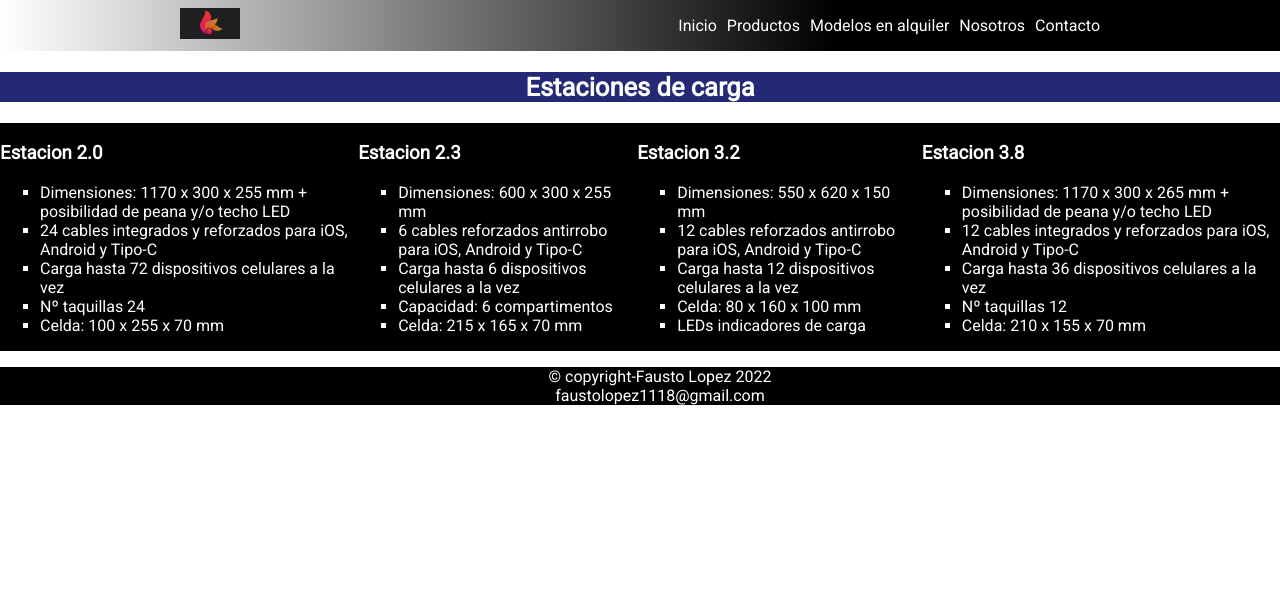
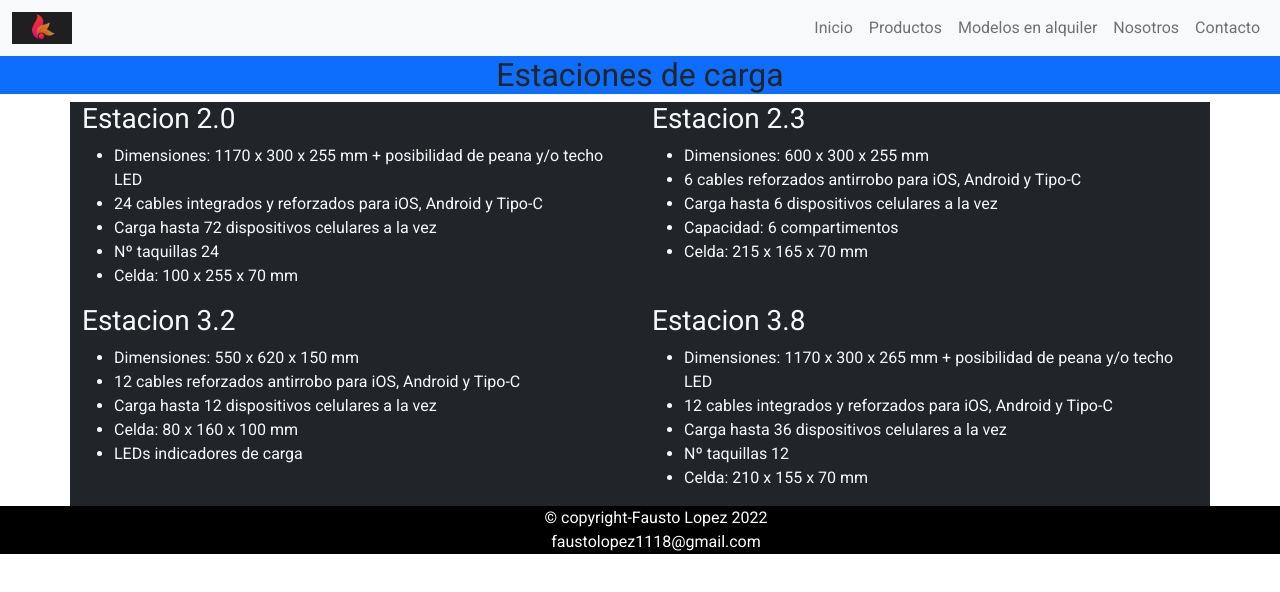
Before and after one commit to faustolopez11/estaciondecarga, a plain HTML site: page productos.html in a window 1280 px wide. Drawn offline with nearby package versions, Linux system fonts and the light colour scheme.

Commit message:
agregue bootstrap a productos

```diff
--- a/css/estilos.css
+++ b/css/estilos.css
@@ -316,7 +316,7 @@ nav a {
 
 
 
-.section-productos {
+/* .section-productos {
     background-color: black;
 }
 
@@ -335,7 +335,7 @@ nav a {
 
 .productos li {
     list-style-type: square;
-}
+} */
 
 
 
--- a/productos.html
+++ b/productos.html
@@ -4,14 +4,16 @@
     <meta charset="UTF-8">
     <meta name="viewport" content="width=device-width, initial-scale=1.0" />
     <title>Estaciones de carga tuc</title>
-    <link href="css/estilos.css" rel="stylesheet"/>
     <link rel="preconnect" href="https://fonts.googleapis.com">
     <link rel="preconnect" href="https://fonts.gstatic.com" crossorigin>
     <link href="https://fonts.googleapis.com/css2?family=Roboto:wght@100;300;400&display=swap" rel="stylesheet">
+    <!-- CSS only -->
+    <link href="https://cdn.jsdelivr.net/npm/bootstrap@5.2.0/dist/css/bootstrap.min.css" rel="stylesheet" integrity="sha384-gH2yIJqKdNHPEq0n4Mqa/HGKIhSkIHeL5AyhkYV8i59U5AR6csBvApHHNl/vI1Bx" crossorigin="anonymous">
+    <link href="css/estilos.css" rel="stylesheet"/>
 </head>
 <body>
 
-    <header class="menu">
+    <!-- <header class="menu">
         <div class="logo">
             <img src="imagenes/logopagina.jpg" alt="logopagina" title="logopagina"/>
         </div>
@@ -34,15 +36,46 @@
                 </li>
             </ul>
         </nav>
+    </header> -->
+
+    <header>
+        <nav class="navbar navbar-expand-lg bg-light">
+            <div class="container-fluid">
+                <img src="imagenes/logopagina.jpg" width=60px alt="logopagina" title="logopagina"/>
+                <button class="navbar-toggler" type="button" data-bs-toggle="collapse" data-bs-target="#navbarNav" aria-controls="navbarNav" aria-expanded="false" aria-label="Toggle navigation">
+                    <span class="navbar-toggler-icon"></span>
+                </button>
+            <div class="collapse navbar-collapse justify-content-end" id="navbarSupportedContent">
+                <ul class="navbar-nav mb-2 mb-lg-0">
+                    <li class="nav-item">
+                        <a class="nav-link" aria-current="page" href="index.html">Inicio</a>
+                    </li>
+                    <li class="nav-item">
+                        <a class="nav-link" href="#">Productos</a>
+                    </li>
+                    <li class="nav-item">
+                        <a class="nav-link" href="modelos_en_alquiler.html">Modelos en alquiler</a>
+                    </li>
+                    <li class="nav-item">
+                        <a class="nav-link" href="nosotros.html">Nosotros</a>
+                    </li>
+                    <li class="nav-item">
+                        <a class="nav-link" href="contacto.html">Contacto</a>
+                    </li>
+                </ul>
+            </div>
+            </div>
+        </nav>
     </header>
 
-    <main class="seccion-productos">
-        <div class="titulo-productos">
+    <main>
+        <div class="text-center bg-primary">
             <h2>Estaciones de carga</h2>
         </div>
 
-        <div class="productos">
-            <div>
+        <div class="container bg-dark text-light">
+            <div class="row">
+                <div class="col-12 col-md-6">
                     <h3>Estacion 2.0</h3>
                     <ul>
                         <li>Dimensiones: 1170 x 300 x 255 mm + posibilidad de peana y/o techo LED</li>
@@ -53,7 +86,7 @@
                     </ul>
                 </div>
 
-            <div>
+                <div class="col-12 col-md-6">
                     <h3>Estacion 2.3</h3>
                     <ul>
                         <li>Dimensiones: 600 x 300 x 255 mm</li>
@@ -64,7 +97,7 @@
                     </ul>
                 </div>
 
-            <div>
+                <div class="col-12 col-md-6">
                     <h3>Estacion 3.2</h3>
                     <ul>
                         <li>Dimensiones: 550 x 620 x 150 mm</li>
@@ -75,7 +108,7 @@
                     </ul>
                 </div>
 
-            <div>
+                <div class="col-12 col-md-6">
                     <h3>Estacion 3.8</h3>
                     <ul>
                         <li>Dimensiones: 1170 x 300 x 265 mm + posibilidad de peana y/o techo LED</li>
@@ -84,6 +117,7 @@
                         <li>Nº taquillas 12</li>
                         <li>Celda: 210 x 155 x 70 mm</li>
                     </ul>
+                </div>
             </div>
         </div>
     </main>
@@ -98,5 +132,9 @@
         </ul>
     </footer>
 
+
+    <!-- JavaScript Bundle with Popper -->
+    <script src="https://cdn.jsdelivr.net/npm/bootstrap@5.2.0/dist/js/bootstrap.bundle.min.js" integrity="sha384-A3rJD856KowSb7dwlZdYEkO39Gagi7vIsF0jrRAoQmDKKtQBHUuLZ9AsSv4jD4Xa" crossorigin="anonymous"></script>
+
 </body>
 </html>
```
Also changed, not shown: nosotros.html (line endings or trailing spaces). Lines whose indentation alone changed are shown as unchanged.
